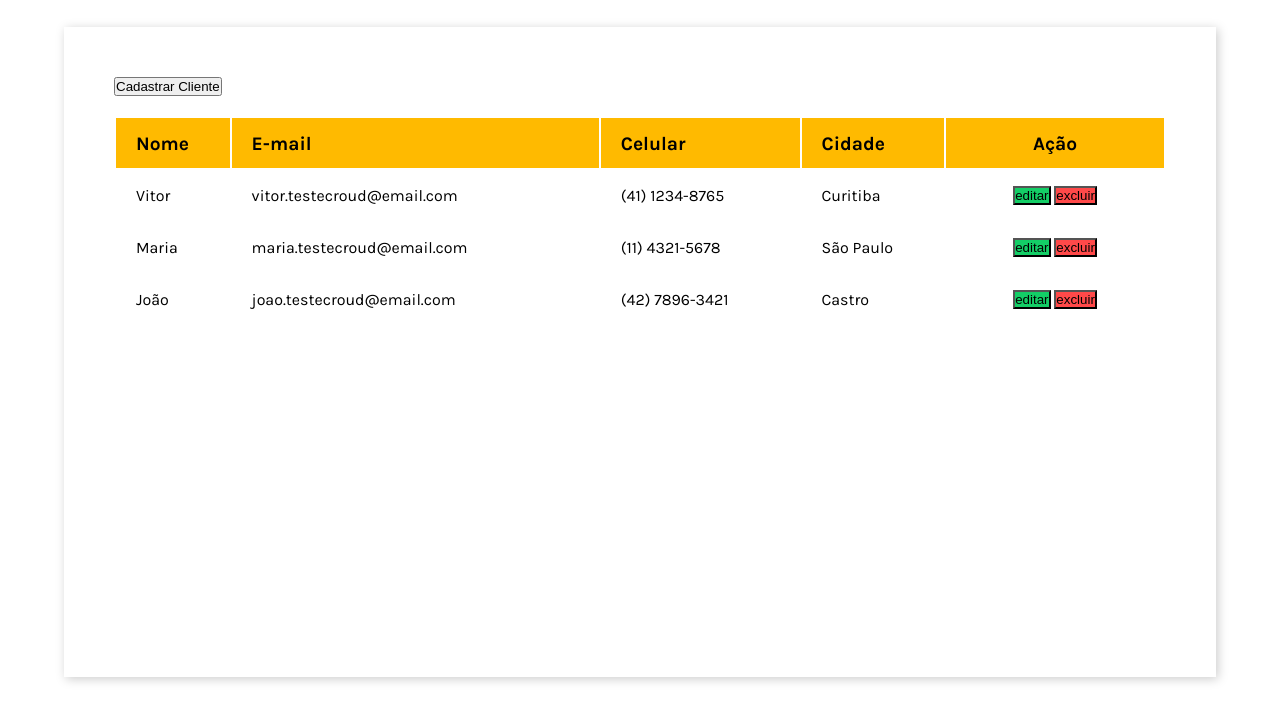
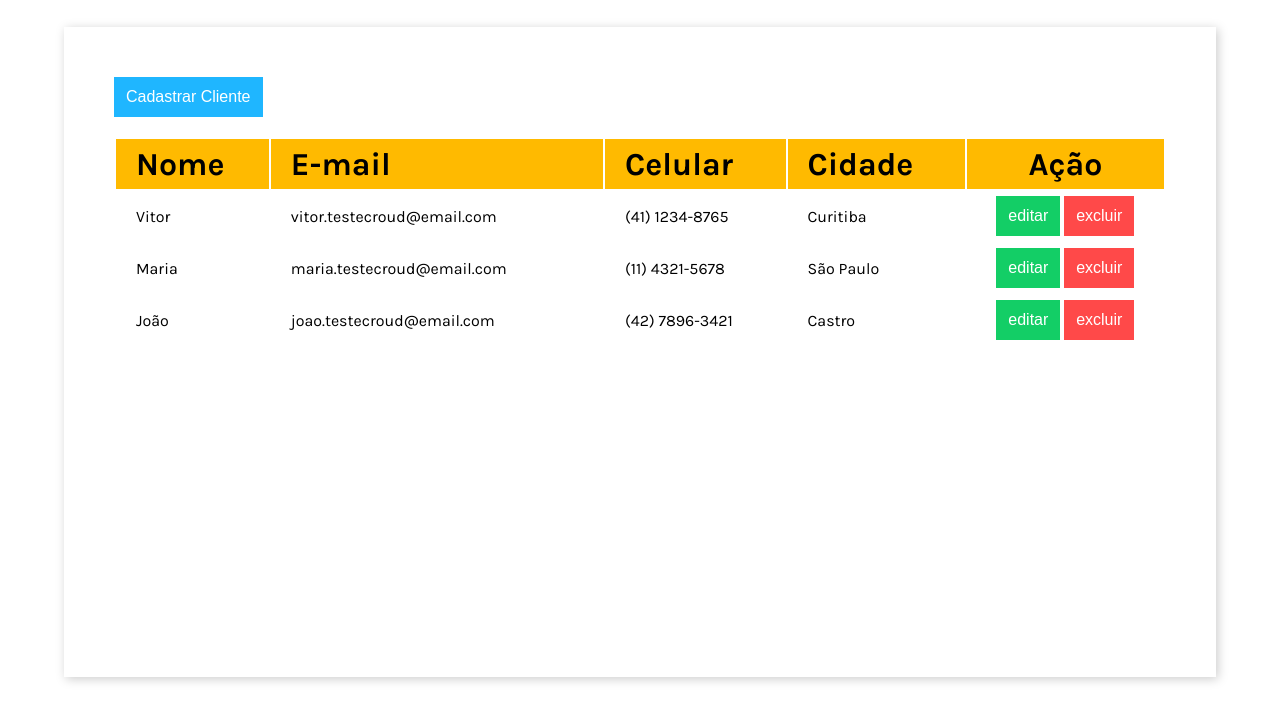
Before and after one commit to vvenante3/Cadastro-de-Clientes, a plain HTML site: page Projeto/index.html in a window 1280 px wide. Shown: the part 83-800 px from the top of the page. Drawn offline with Linux system fonts and the light colour scheme.

Commit message:
ajustes de fontes

```diff
--- a/Projeto/css/button.css
+++ b/Projeto/css/button.css
@@ -9,15 +9,15 @@
     transition: box-shadow .6 ease;
 }
 
-.botao-azul{
+.button.blue{
     background-color: #1FB6FF;
 }
 
-.botao-verde{
+button.green{
     background-color: #13CE66;
 }
 
-.botao-vermelho{
+button.red{
     background-color: #FF4949;
 }
 
--- a/Projeto/css/main.css
+++ b/Projeto/css/main.css
@@ -29,7 +29,7 @@ header{
 
 .header-title{
     color: black;
-    font-size: 2rem;
+    font-size: 3.4rem;
 }
 
 main{
--- a/Projeto/css/modal.css
+++ b/Projeto/css/modal.css
@@ -65,7 +65,7 @@
     border-style: none;
     box-shadow: 0 0 2px black;
     padding: 0 10px;
-    font-size:  1rem;
+    font-size: 1rem;
 }
 
 .modal-field:focus{
--- a/Projeto/css/records.css
+++ b/Projeto/css/records.css
@@ -8,7 +8,7 @@
     height: 50px;
     background-color: var(--primary-color);
     padding-left: 20px;
-    font-size: 1.2rem;
+    font-size: 2rem;
 }
 
 .records td{
--- a/Projeto/index.html
+++ b/Projeto/index.html
@@ -17,7 +17,7 @@
         <h1 class="header-title">Cadastro de Clientes</h1>
     </header>
     <main>
-        <button type="button" class="botao azul mobile" id="cadastrarCliente">Cadastrar Cliente</button>
+        <button type="button" class="button blue mobile" id="cadastrarCliente">Cadastrar Cliente</button>
         <table class="records">
             <thead>
               <tr>
@@ -35,8 +35,8 @@
                     <td>(41) 1234-8765</td>
                     <td>Curitiba</td>
                     <td>
-                        <button type="button" class="botao-verde">editar</button>
-                        <button type="button" class="botao-vermelho">excluir</button>
+                        <button type="button" class="button green">editar</button>
+                        <button type="button" class="button red">excluir</button>
                     </td>
                 </tr>
                 <tr>
@@ -45,8 +45,8 @@
                     <td>(11) 4321-5678</td>
                     <td>São Paulo</td>
                     <td>
-                        <button type="button" class="botao-verde">editar</button>
-                        <button type="button" class="botao-vermelho">excluir</button>
+                        <button type="button" class="button green">editar</button>
+                        <button type="button" class="button red">excluir</button>
                     </td>
                 </tr>
                 <tr>
@@ -55,8 +55,8 @@
                     <td>(42) 7896-3421</td>
                     <td>Castro</td>
                     <td>
-                        <button type="button" class="botao-verde">editar</button>
-                        <button type="button" class="botao-vermelho">excluir</button>
+                        <button type="button" class="button green">editar</button>
+                        <button type="button" class="button red">excluir</button>
                     </td>
                 </tr>
             </tbody>
```
